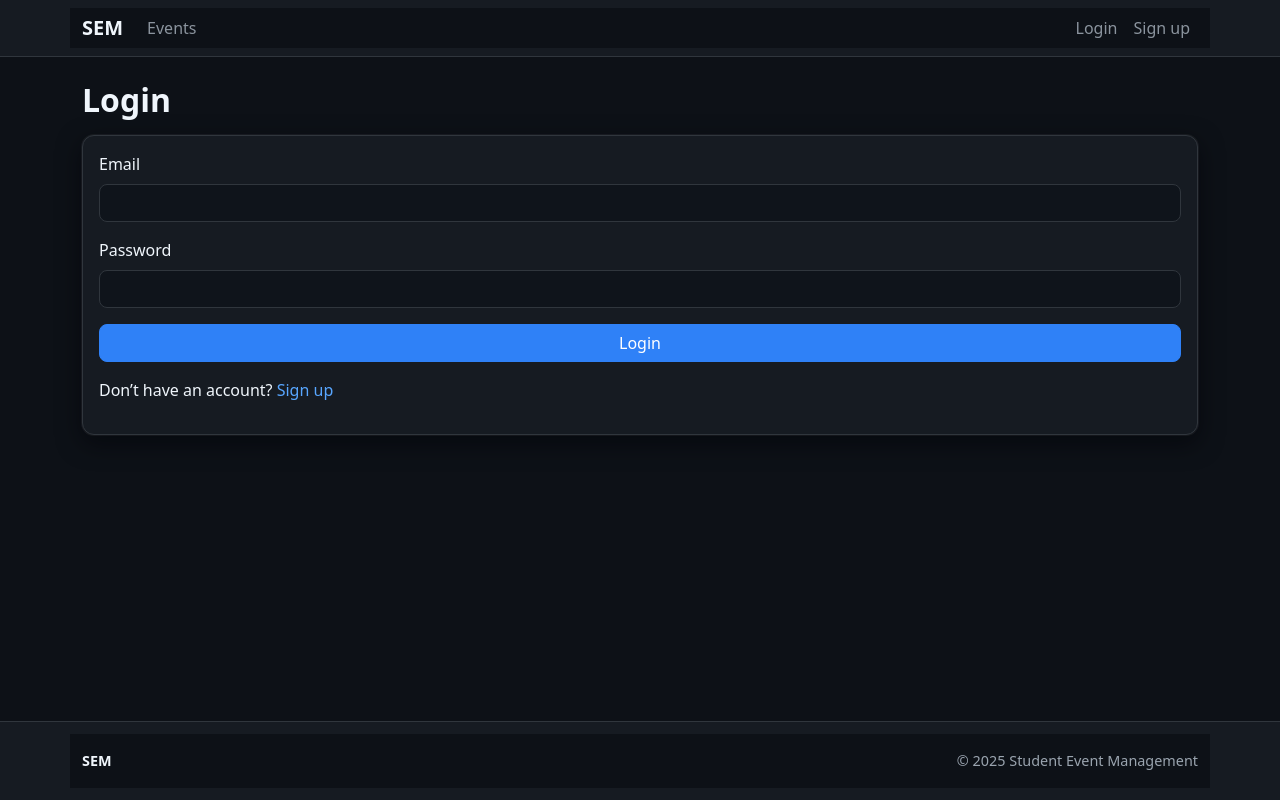
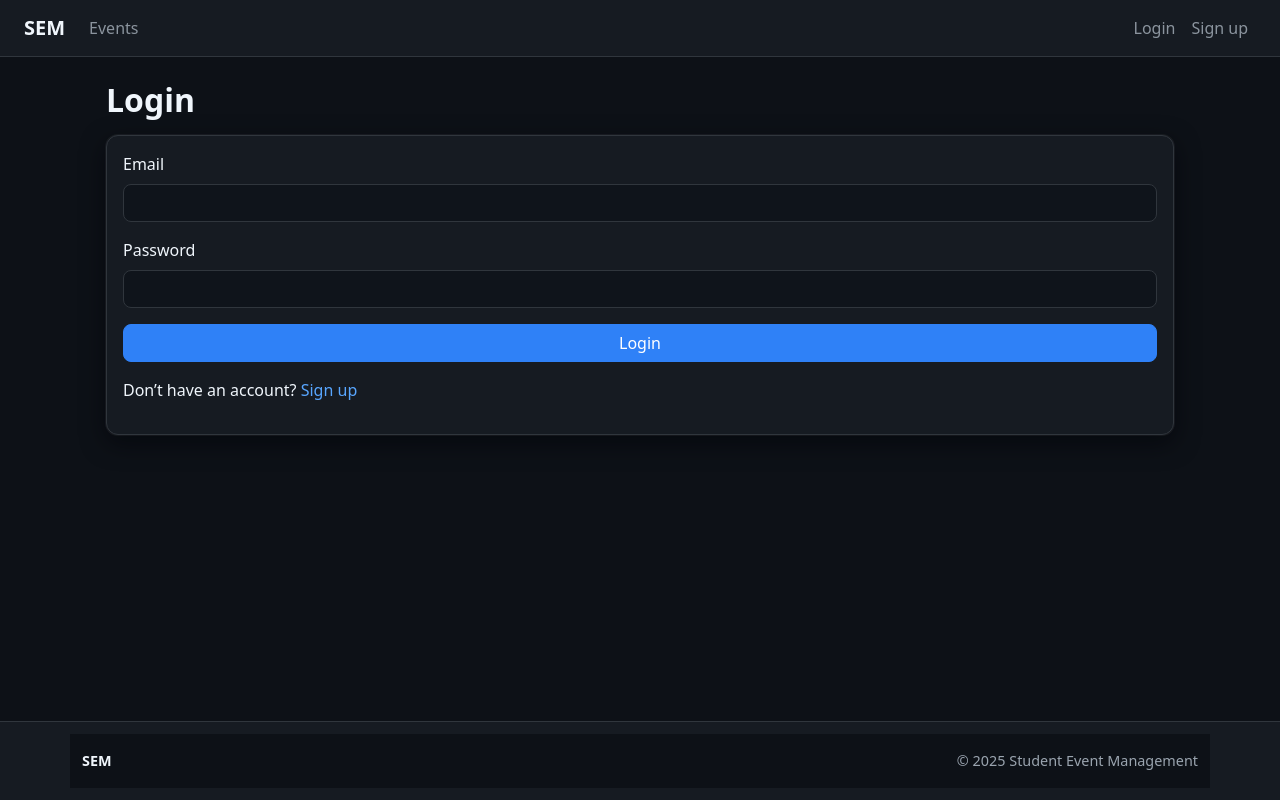
Before and after one commit to Dinath2002/student-event-management, a PHP site: page /index.php in a window 1280 px wide. Run offline with PHP 8.4, Linux system fonts and the light colour scheme.

Commit message:
Update header with dynamic navbar and Add Event link for admin

```diff
--- a/project/includes/header.php
+++ b/project/includes/header.php
@@ -1,34 +1,78 @@
-<?php if (session_status() === PHP_SESSION_NONE) { session_start(); } ?>
+<?php
+require_once __DIR__ . '/../config/auth.php';
+?>
 <!doctype html>
 <html lang="en">
 <head>
-  <meta charset="utf-8">
-  <title>SEM</title>
+  <meta charset="UTF-8">
+  <title>SEM - Student Event Management</title>
   <meta name="viewport" content="width=device-width, initial-scale=1">
+
   <link href="https://cdn.jsdelivr.net/npm/bootstrap@5.3.3/dist/css/bootstrap.min.css" rel="stylesheet">
-<link href="/assets/css/style.css" rel="stylesheet">
+  <link href="/assets/css/style.css" rel="stylesheet">
 </head>
-<body class="bg-light">
-<nav class="navbar navbar-expand-lg navbar-dark bg-dark">
-  <div class="container">
-    <a class="navbar-brand" href="/">SEM</a>
-    <div class="navbar-nav">
-      <a class="nav-link text-white" href="/events.php">Events</a>
-    </div>
-    <div class="ms-auto navbar-nav">
-      <?php if (empty($_SESSION['user'])): ?>
-        <a class="nav-link text-white" href="/index.php">Login</a>
-        <a class="nav-link text-white" href="/register.php">Sign up</a>
-      <?php else: ?>
-        <span class="nav-link text-white">Hi, <?= htmlspecialchars($_SESSION['user']['name']) ?></span>
-        <a class="nav-link text-white" href="/logout.php">Logout</a>
-      <?php endif; ?>
+<body>
+
+<nav class="navbar navbar-expand-lg">
+  <div class="container-fluid px-4">
+    <a class="navbar-brand" href="/events.php">SEM</a>
+
+    <button class="navbar-toggler" type="button" data-bs-toggle="collapse" data-bs-target="#mainNav">
+      <span class="navbar-toggler-icon"></span>
+    </button>
+
+    <div class="collapse navbar-collapse" id="mainNav">
+      <ul class="navbar-nav me-auto mb-2 mb-lg-0">
+        <li class="nav-item">
+          <a class="nav-link<?= ($_SERVER['REQUEST_URI'] === '/events.php') ? ' active' : '' ?>" href="/events.php">Events</a>
+        </li>
+
+        <?php if (is_admin()): ?>
+          <li class="nav-item">
+            <a class="nav-link<?= ($_SERVER['REQUEST_URI'] === '/admin_add_event.php') ? ' active' : '' ?>" href="/admin_add_event.php">
+              Add Event
+            </a>
+          </li>
+        <?php endif; ?>
+      </ul>
+
+      <ul class="navbar-nav ms-auto">
+        <?php if (is_logged_in()): ?>
+          <li class="nav-item">
+            <span class="nav-link disabled">
+              <?= htmlspecialchars(current_user()['name']) ?>
+              <?php if (is_admin()): ?> (Admin)<?php endif; ?>
+            </span>
+          </li>
+          <li class="nav-item">
+            <a class="nav-link" href="/logout.php">Logout</a>
+          </li>
+        <?php else: ?>
+          <li class="nav-item">
+            <a class="nav-link<?= ($_SERVER['REQUEST_URI'] === '/login.php' || $_SERVER['REQUEST_URI'] === '/index.php') ? ' active' : '' ?>" href="/login.php">Login</a>
+          </li>
+          <li class="nav-item">
+            <a class="nav-link<?= ($_SERVER['REQUEST_URI'] === '/register.php') ? ' active' : '' ?>" href="/register.php">Sign up</a>
+          </li>
+        <?php endif; ?>
+      </ul>
     </div>
   </div>
 </nav>
-<div class="container py-4">
-<?php if (!empty($_SESSION['flash'])): ?>
-  <?php foreach ($_SESSION['flash'] as $type => $msgs): foreach ($msgs as $m): ?>
-    <div class="alert alert-<?= htmlspecialchars($type) ?>"><?= htmlspecialchars($m) ?></div>
-  <?php endforeach; endforeach; $_SESSION['flash'] = []; ?>
+
+<?php
+// flash messages (if any)
+if (!empty($_SESSION['flash'])): ?>
+  <div class="container mt-3">
+    <?php foreach ($_SESSION['flash'] as $type => $messages): ?>
+      <?php foreach ($messages as $msg): ?>
+        <div class="alert alert-<?= htmlspecialchars($type) ?> mb-2">
+          <?= htmlspecialchars($msg) ?>
+        </div>
+      <?php endforeach; ?>
+    <?php endforeach; ?>
+  </div>
+  <?php unset($_SESSION['flash']); ?>
 <?php endif; ?>
+
+<div class="container gh-page">
```
